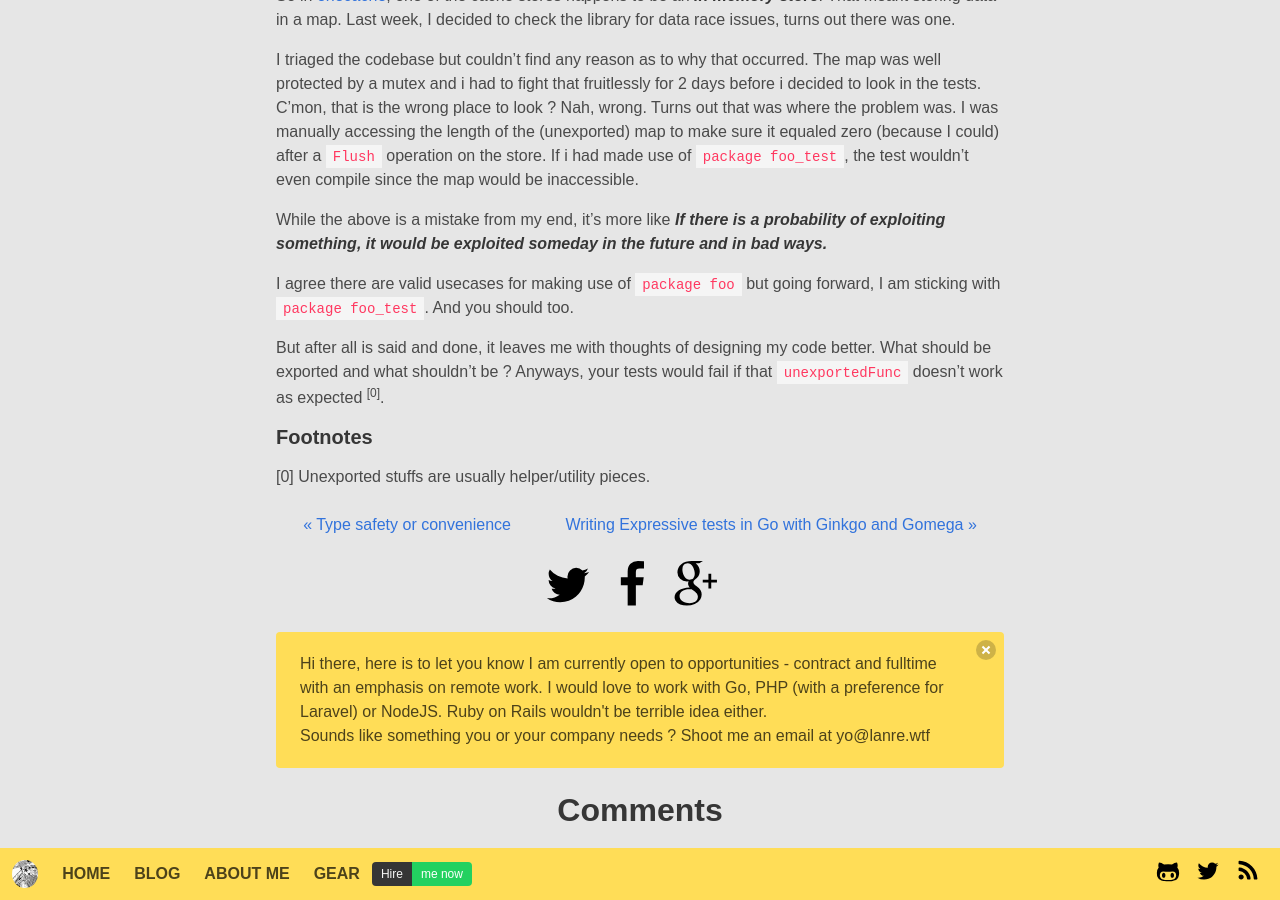
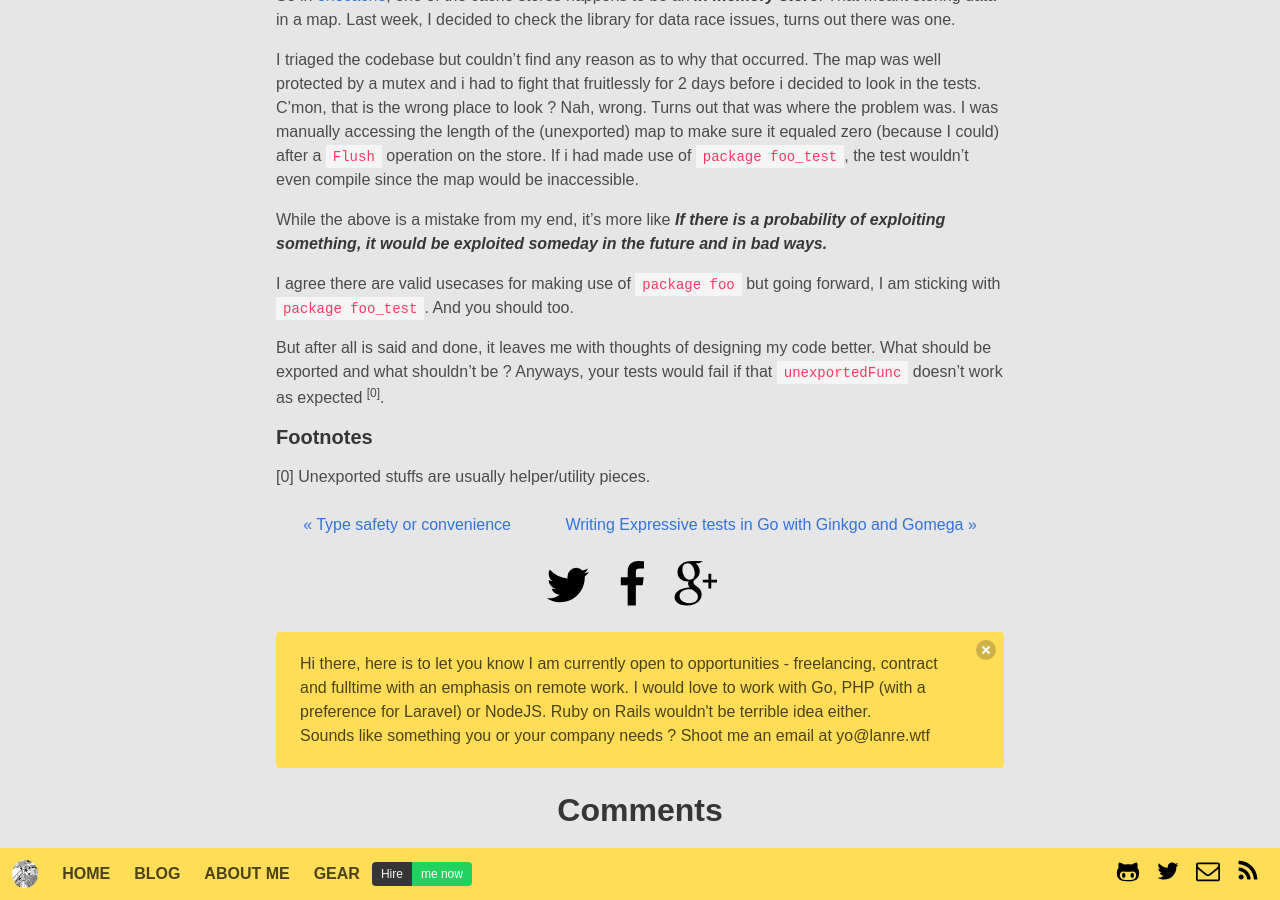
Before and after one commit to adelowo/portfolio, a Jekyll site: the page built from _posts/2017-05-13-on-package-naming-for-tests.md, in a window 1280 px wide and 900 px high, scrolled down 1047 px. Built offline with Jekyll 4.4.1, drawn with Linux system fonts in a browser that asks for light colours; some web fonts are replaced; comment, search, counter and statistics services are not loaded.

Commit message:
fix typos

```diff
--- a/_includes/comments.html
+++ b/_includes/comments.html
@@ -4,7 +4,7 @@
   <div class="notification is-warning" style="margin-top: 1rem">
     <button class="delete" id="job-search"></button>
     <p>Hi there, here is to let you know I am currently open to opportunities -
-    contract and fulltime with an emphasis on remote work. I would love to work with
+    freelancing, contract and fulltime with an emphasis on remote work. I would love to work with
     Go, PHP (with a preference for Laravel) or NodeJS. Ruby on Rails wouldn't be
     terrible idea either.</p>
 
--- a/_includes/head.html
+++ b/_includes/head.html
@@ -121,7 +121,13 @@
               </svg>
             </a>
           </p>
-
+          <p class="control control-icon">
+            <a aria-label="Send email" title="Send me an e-mail" href="mailto:{{site.email}}">
+              <svg class="icon icon-email">
+                <use xlink:href="#icon-email"></use>
+              </svg>
+            </a>
+          </p>
           <p class="control control-icon">
             <a aria-label="RSS feed" target="_blank" href="{{ "/feed.xml" | prepend: site.baseurl }}">
               <svg class="icon icon-rss">
--- a/_layouts/post.html
+++ b/_layouts/post.html
@@ -25,8 +25,8 @@
 							<div class="level-right">
 								<div class="tags">
 									{% for tag in page.tags %}
-									<a class="is-tomato is-rounded tag
-						  has-text-weight-bold" href="/blog#{{tag | slugify }}">{{ tag }}</a>
+									<a class="is-tomato is-rounded tag has-text-weight-bold"
+										href="/blog/#{{tag | slugify }}">{{ tag }}</a>
 									{% endfor %}
 								</div>
 							</div>
--- a/blog/index.html
+++ b/blog/index.html
@@ -71,7 +71,7 @@
 	</strong>
 	<small>
 		<time datetime="{{ post.date | date_to_xmlschema }}" itemprop="datePublished">
-			{{ post.date | date: "%B %d, %Y" }}
+			- {{ post.date | date: "%B %d, %Y" }}
 		</time>
 	</small>
         </p>
```
Also changed, not shown: gear/index.html (+16 -1 lines).
